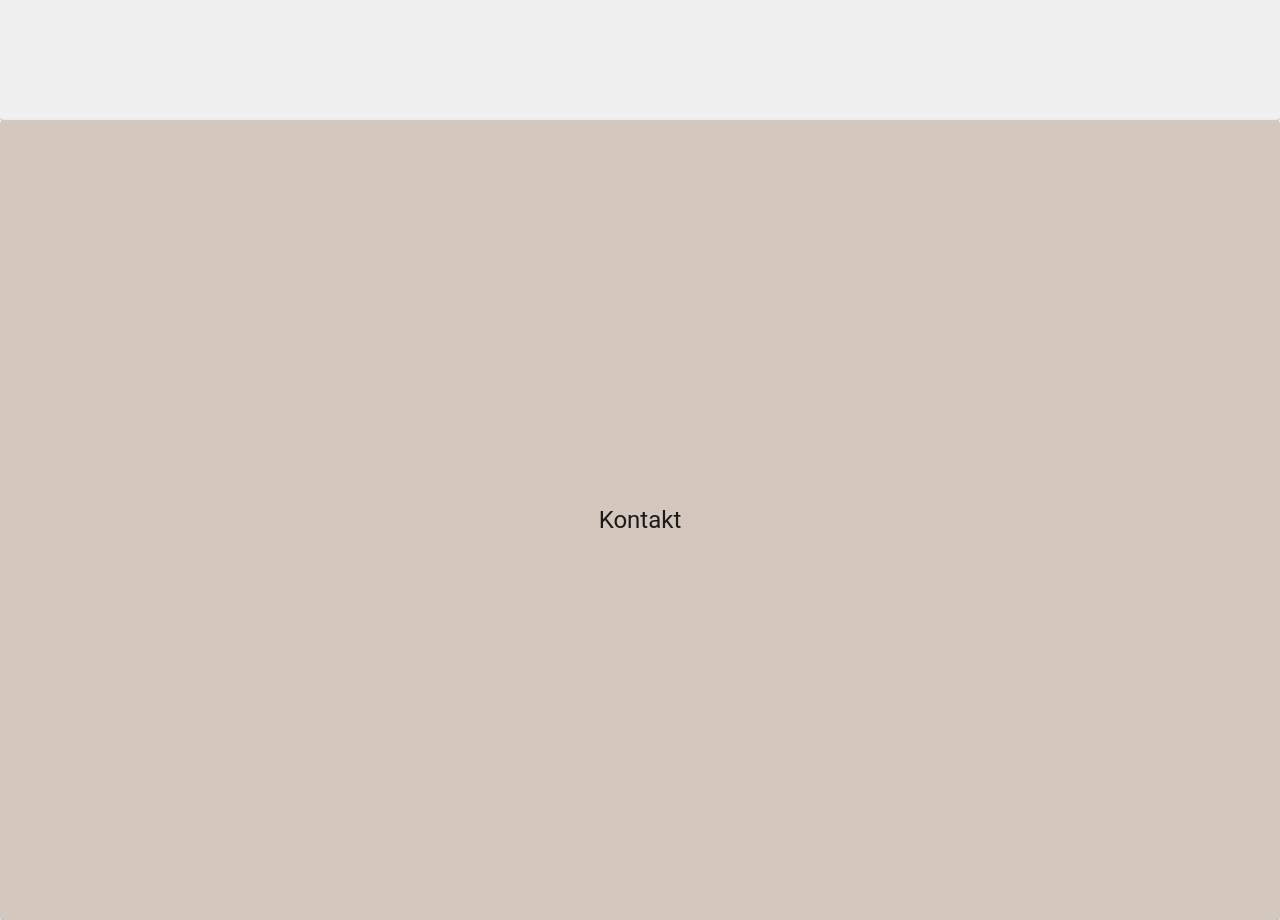
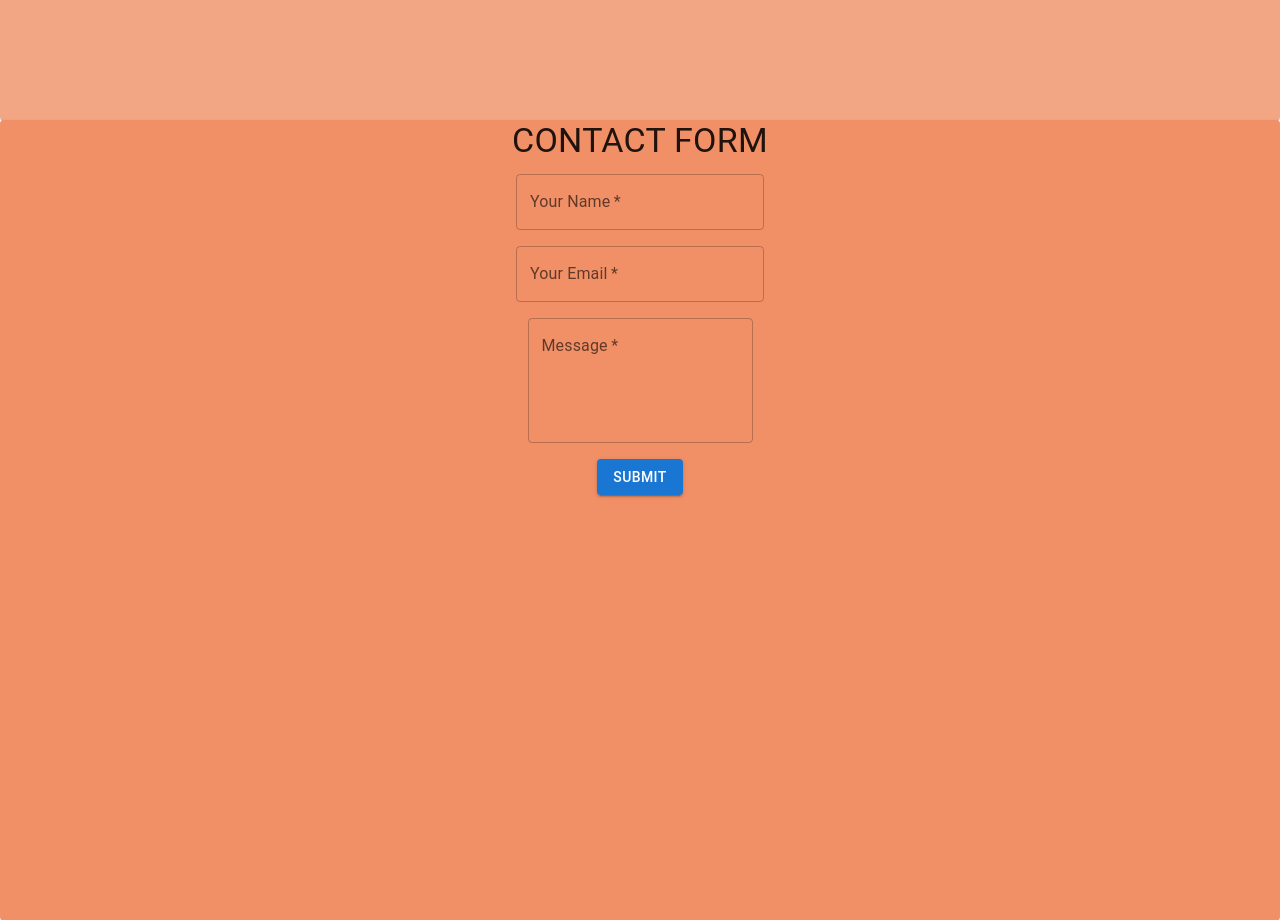
Before and after one commit to mdanneil/reactportfolio, a React (Create React App) app: page / in a window 1280 px wide. Shown: the part 1480-2400 px from the top of the page. Built offline with nearby package versions, Linux system fonts and the light colour scheme.

Commit message:
add contact page

```diff
--- a/src/components/Contact.tsx
+++ b/src/components/Contact.tsx
@@ -1,20 +1,75 @@
-import { Grid, Typography } from '@mui/material'
 import React from 'react'
+import TextField from '@mui/material/TextField'
+import Button from '@mui/material/Button'
+import Grid from '@mui/material/Grid'
+import Container from '@mui/material/Container'
+import Typography from '@mui/material/Typography'
 
-const Contact = () => {
+function ContactForm() {
 	return (
-		<section id='kontakt'>
-			<Grid
-				container
-				justifyContent='center'
-				alignItems='center'
-				style={{ height: '100vh' }}>
-				<Grid item>
-					<Typography variant='h5'>Kontakt</Typography>
+		<Container maxWidth='sm'>
+			<form
+				action='https://public.herotofu.com/v1/348a8fd0-78af-11ee-b9fd-a16a30a6940d'
+				method='post'
+				acceptCharset='UTF-8'>
+				<Typography variant='h4' align='center' gutterBottom>
+					{'Contact Form'.toUpperCase()}
+				</Typography>
+				<Grid
+					container
+					direction='column'
+					alignItems='center'
+					spacing={2}>
+					<Grid item xs={12}>
+						<TextField
+							fullWidth
+							label='Your Name'
+							id='name'
+							type='text'
+							name='Name'
+							required
+						/>
+					</Grid>
+					<Grid item xs={12}>
+						<TextField
+							fullWidth
+							label='Your Email'
+							id='email'
+							type='email'
+							name='Email'
+							required
+						/>
+					</Grid>
+					<Grid item xs={12}>
+						<TextField
+							fullWidth
+							label='Message'
+							id='message'
+							name='Message'
+							required
+							multiline
+							rows={4}
+						/>
+					</Grid>
+					<Grid
+						container
+						item
+						xs={12}
+						justifyContent='center'
+						spacing={2}>
+						<Grid item>
+							<Button
+								type='submit'
+								variant='contained'
+								color='primary'>
+								Submit
+							</Button>
+						</Grid>
+					</Grid>
 				</Grid>
-			</Grid>
-		</section>
+			</form>
+		</Container>
 	)
 }
 
-export default Contact
+export default ContactForm
--- a/src/theme.ts
+++ b/src/theme.ts
@@ -2,8 +2,8 @@ const theme = {
 	light: {
 		primary: '#B0B0B0',
 		secondary: '#B8926A',
-		primaryBackground: '#D4C8BE',
-		secondaryBackground: '#F0F0F0', // Light background color for the entire page
+		primaryBackground: '#f19066',
+		secondaryBackground: '#f3a683', // Light background color for the entire page
 		text: '#2D2D2B',
 	},
 	dark: {
```
Also changed, not shown: src/middleware/UseEmail.ts (added, +53 -0 lines).
